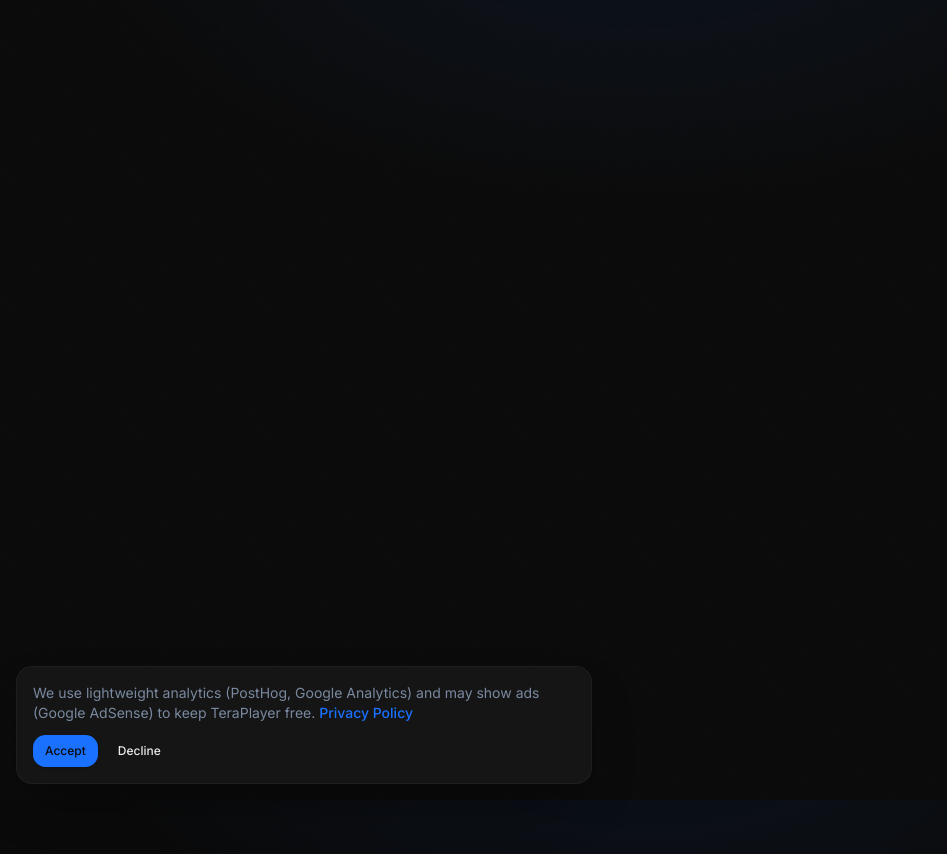
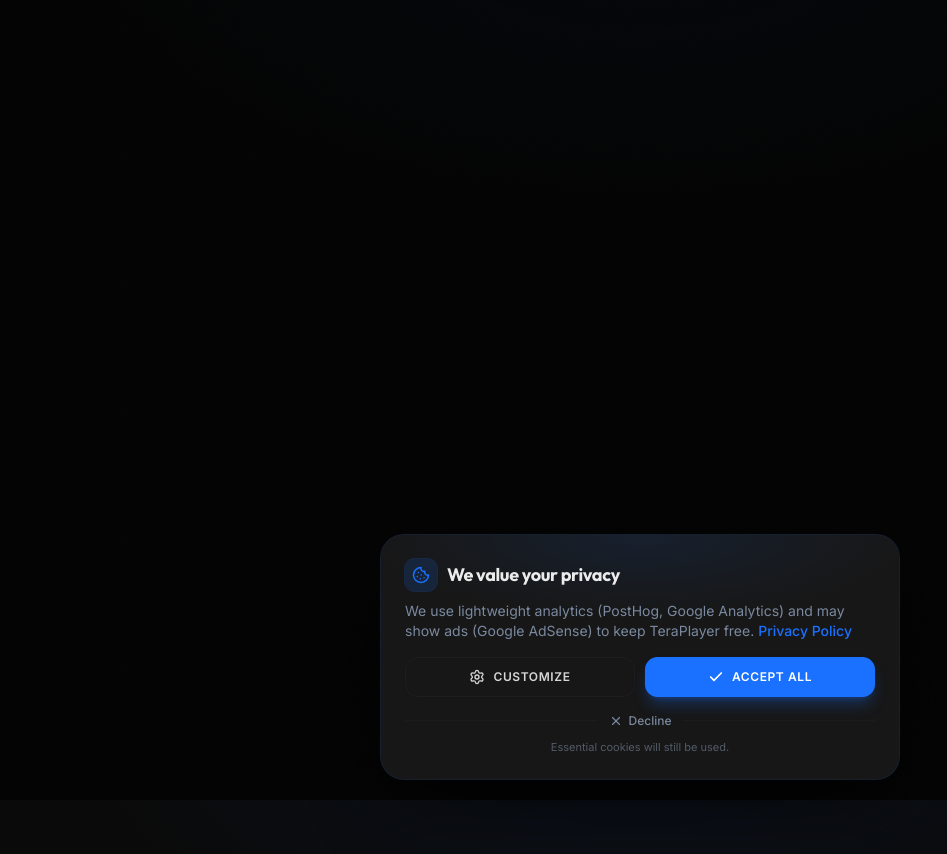
Before and after one commit to gitmarcus07/Teraplayer, a React (Create React App) app in the folder frontend/: page / in a window 1280 px wide. Shown: the top 854 px of the page, without its empty margins (0-947 px from the left). Built offline with nearby package versions, Linux system fonts and the light colour scheme; no server answers.

Commit message:
Redesign consent banner

```diff
--- a/frontend/src/components/ConsentBanner.jsx
+++ b/frontend/src/components/ConsentBanner.jsx
@@ -1,11 +1,13 @@
 import { useEffect, useState } from "react";
 import { Link } from "react-router-dom";
+import { Check, Cookie, Settings, ShieldCheck, Sparkles, X } from "lucide-react";
 import { Button } from "./ui/button";
 
 const CONSENT_KEY = "teraplayer-consent";
 
 export default function ConsentBanner() {
   const [visible, setVisible] = useState(false);
+  const [customizing, setCustomizing] = useState(false);
 
   useEffect(() => {
     let value = null;
@@ -35,26 +37,113 @@ export default function ConsentBanner() {
 
   return (
     <div
+      className="fixed inset-0 z-[2147483647] flex items-end justify-center"
+      style={{ zIndex: 2147483647 }}
+    >
+      <div aria-hidden="true" className="absolute inset-0 bg-black/60" />
+
+      <div
         role="dialog"
+        aria-modal="true"
         aria-label="Privacy consent"
-      className="fixed inset-x-4 bottom-4 mx-auto max-w-xl rounded-2xl border border-border/70 bg-surface-raised/95 p-4 shadow-2xl shadow-black/40 sm:left-4 sm:right-auto"
-      style={{ zIndex: 2147483647 }}
         data-testid="consent-banner"
+        className="relative mb-4 w-full max-w-[520px] overflow-hidden rounded-[24px] border border-primary/10 bg-surface-raised shadow-[0_24px_80px_-16px_rgba(0,0,0,0.85)] sm:mb-5"
       >
-      <p className="text-xs leading-relaxed text-muted-foreground sm:text-sm">
-        We use lightweight analytics (PostHog, Google Analytics) and may show ads
-        (Google AdSense) to keep TeraPlayer free.{" "}
-        <Link to="/privacy" className="font-medium text-primary hover:underline">
+        <div
+          aria-hidden="true"
+          className="pointer-events-none absolute inset-x-0 top-0 h-28"
+          style={{
+            background:
+              "radial-gradient(70% 100% at 50% 0%, hsl(217 100% 55% / 0.1), transparent 75%)",
+          }}
+        />
+        <div className="relative max-h-[calc(100dvh-2rem)] overflow-y-auto px-5 py-5 sm:px-6 sm:py-6">
+          <div className="flex items-center gap-2.5">
+            <span className="flex h-8 w-8 shrink-0 items-center justify-center rounded-[10px] bg-primary/15 text-primary ring-1 ring-primary/20">
+              <Cookie className="h-[18px] w-[18px]" aria-hidden="true" />
+            </span>
+            <h2 className="font-display text-base font-bold tracking-tight text-foreground sm:text-lg">
+              We value your privacy
+            </h2>
+          </div>
+
+          <p className="mt-2.5 text-[13px] leading-relaxed text-muted-foreground sm:text-sm">
+            We use lightweight analytics (PostHog, Google Analytics) and may show
+            ads (Google AdSense) to keep TeraPlayer free.{" "}
+            <Link
+              to="/privacy"
+              className="font-medium text-primary hover:underline"
+            >
               Privacy Policy
             </Link>
           </p>
-      <div className="mt-3 flex flex-wrap items-center gap-2">
-        <Button size="sm" onClick={() => choose("accepted")}>
-          Accept
+
+          {customizing && (
+            <div className="mt-3.5 space-y-2.5 rounded-2xl border border-border/50 bg-surface/80 p-3.5">
+              <div className="flex items-start gap-2.5">
+                <span className="mt-0.5 flex h-7 w-7 shrink-0 items-center justify-center rounded-lg bg-primary/15 text-primary">
+                  <Sparkles className="h-3.5 w-3.5" aria-hidden="true" />
+                </span>
+                <div>
+                  <p className="text-[13px] font-medium text-foreground">Analytics</p>
+                  <p className="mt-0.5 text-[11px] leading-relaxed text-muted-foreground">
+                    Privacy-conscious, aggregated usage analytics from PostHog and
+                    Google Analytics — enabled only after you accept.
+                  </p>
+                </div>
+              </div>
+              <div className="flex items-start gap-2.5">
+                <span className="mt-0.5 flex h-7 w-7 shrink-0 items-center justify-center rounded-lg bg-primary/15 text-primary">
+                  <ShieldCheck className="h-3.5 w-3.5" aria-hidden="true" />
+                </span>
+                <div>
+                  <p className="text-[13px] font-medium text-foreground">Advertising</p>
+                  <p className="mt-0.5 text-[11px] leading-relaxed text-muted-foreground">
+                    Google AdSense verification tag, loaded only after you accept
+                    — ad units are not currently served.
+                  </p>
+                </div>
+              </div>
+            </div>
+          )}
+
+          <div className="mt-4 grid grid-cols-1 gap-2.5 sm:grid-cols-2">
+            <Button
+              size="lg"
+              variant="outline"
+              className="h-10 border-border/60 bg-transparent px-5 text-xs font-semibold uppercase tracking-wider text-foreground/90 hover:border-primary/40 hover:bg-primary/10 hover:text-foreground"
+              aria-expanded={customizing}
+              onClick={() => setCustomizing((value) => !value)}
+            >
+              <Settings aria-hidden="true" />
+              {customizing ? "Hide options" : "Customize"}
             </Button>
-        <Button size="sm" variant="ghost" onClick={() => choose("declined")}>
+            <Button
+              size="lg"
+              className="h-10 px-5 text-xs font-semibold uppercase tracking-wider text-white shadow-lg shadow-primary/30 hover:bg-primary/90 hover:text-white"
+              onClick={() => choose("accepted")}
+            >
+              <Check strokeWidth={2.5} aria-hidden="true" />
+              Accept All
+            </Button>
+          </div>
+
+          <div className="mt-4 flex items-center gap-3">
+            <div aria-hidden="true" className="h-px flex-1 bg-border/40" />
+            <button
+              type="button"
+              onClick={() => choose("declined")}
+              className="inline-flex items-center gap-1.5 text-xs font-medium text-muted-foreground transition-colors hover:text-foreground"
+            >
+              <X className="h-3.5 w-3.5" aria-hidden="true" />
               Decline
-        </Button>
+            </button>
+            <div aria-hidden="true" className="h-px flex-1 bg-border/40" />
+          </div>
+          <p className="mt-2.5 text-center text-[11px] text-muted-foreground/60">
+            Essential cookies will still be used.
+          </p>
+        </div>
       </div>
     </div>
   );
```
Lines whose indentation alone changed are shown as unchanged.
